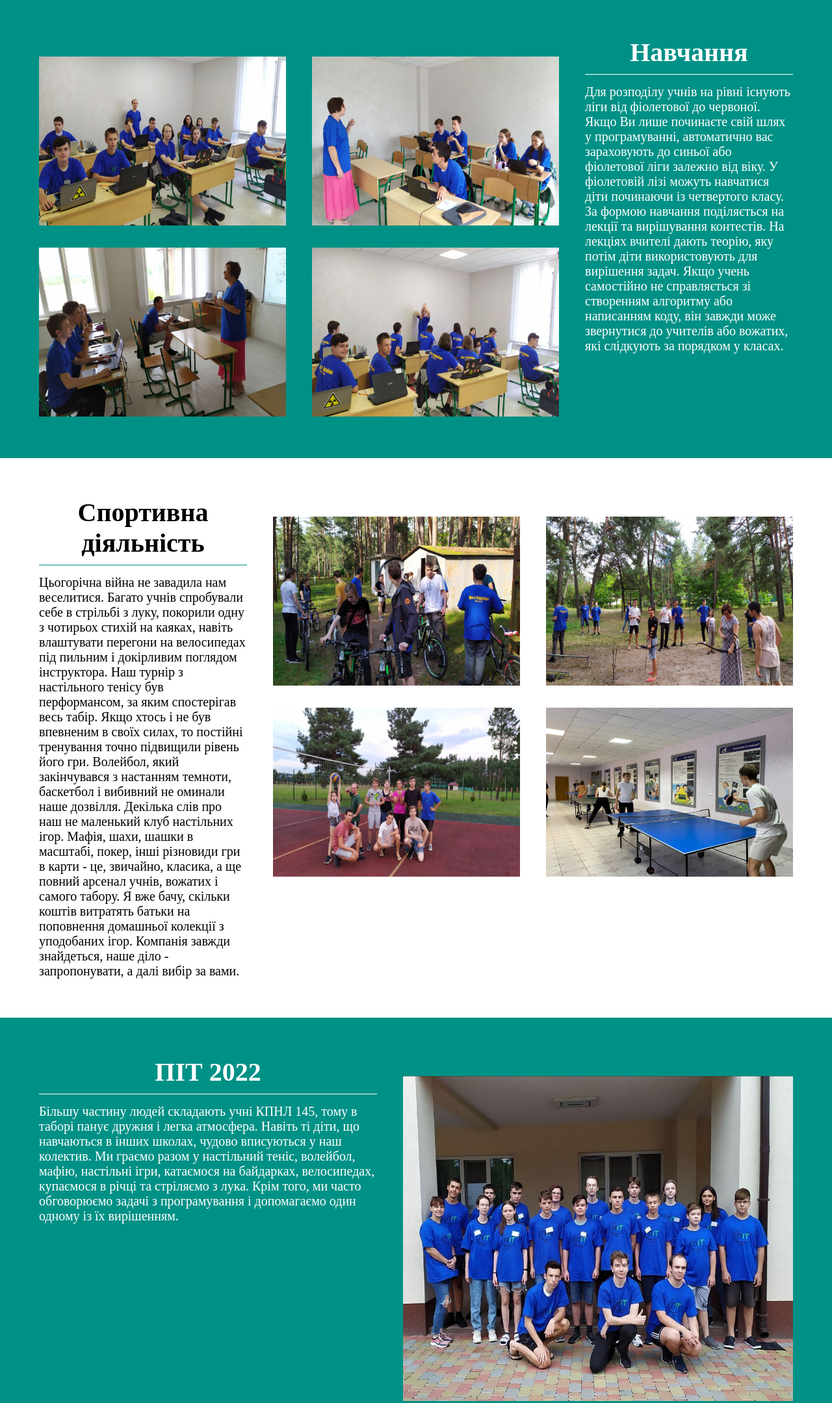
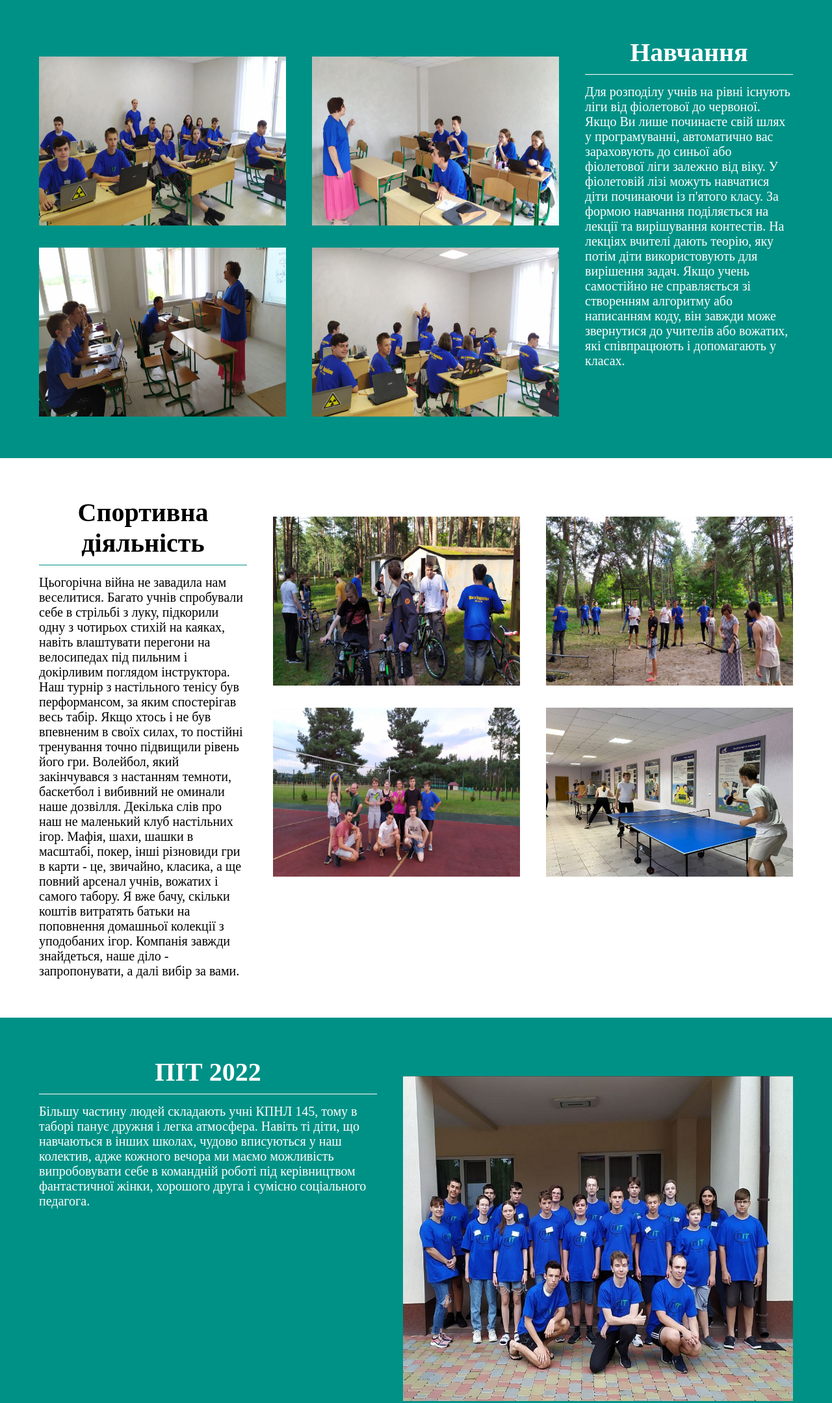
Before and after one commit to M1Keeeeee/PIT_2022, a plain HTML site: page index.html in a window 1280 px wide. Shown: the part 1340-3499 px from the top of the page at 65% size. Drawn offline with Linux system fonts and the light colour scheme.

Commit message:
Ninth commit

```diff
--- a/index.html
+++ b/index.html
@@ -64,11 +64,10 @@
             <h2 class="main_p_right">Навчання</h2>
             <p class="main_p_text_right"> Для розподілу учнів на рівні існують ліги від фіолетової до червоної. Якщо Ви
                 лише починаєте свій шлях у програмуванні, автоматично вас зараховують до синьої або фіолетової ліги
-                залежно від віку. У фіолетовій лізі можуть навчатися діти починаючи із четвертого класу.
+                залежно від віку. У фіолетовій лізі можуть навчатися діти починаючи із п'ятого класу.
                 За формою навчання поділяється на лекції та вирішування контестів. На лекціях вчителі дають теорію, яку
                 потім діти використовують для вирішення задач. Якщо учень самостійно не справляється зі створенням
-                алгоритму або написанням коду, він завжди може звернутися до учителів або вожатих, які слідкують за
-                порядком у класах.
+                алгоритму або написанням коду, він завжди може звернутися до учителів або вожатих, які співпрацюють і допомагають у класах.
             </p>
         </div>
 
@@ -79,7 +78,7 @@
         <div>
             <h2 class="main_p">Спортивна діяльність</h2>
             <p class="main_p_text"> Цьогорічна війна не завадила нам веселитися. Багато учнів спробували себе в стрільбі
-                з луку, покорили
+                з луку, підкорили
                 одну з чотирьох стихій на каяках, навіть влаштувати перегони на велосипедах під пильним і докірливим
                 поглядом інструктора.
                 Наш турнір з настільного тенісу був перформансом, за яким спостерігав весь табір. Якщо хтось і не був
@@ -107,10 +106,9 @@
         <div>
             <h2 class="main_p_right">ПІТ 2022</h2>
             <p class="main_p_text_right"> Більшу частину людей складають учні КПНЛ 145, тому в таборі панує дружня і
-                легка атмосфера. Навіть ті діти, що навчаються в інших школах, чудово вписуються у наш колектив. Ми
-                граємо разом у настільний теніс, волейбол, мафію, настільні ігри, катаємося на байдарках, велосипедах,
-                купаємося в річці та стріляємо з лука. Крім того, ми часто обговорюємо задачі з програмування і
-                допомагаємо один одному із їх вирішенням.
+                легка атмосфера. Навіть ті діти, що навчаються в інших школах, чудово вписуються у наш колектив, адже
+                кожного вечора ми маємо можливість випробовувати себе в командній роботі під керівництвом фантастичної
+                жінки, хорошого друга і сумісно соціального педагога.
             </p>
         </div>
         <div>
@@ -134,7 +132,7 @@
         <img class="photo_footer" src="./Foto/Galery_11.jpg" alt="Galery_11">
         <img class="photo_footer" src="./Foto/Galery_12.jpg" alt="Galery_12">
         <img class="photo_footer" src="./Foto/Galery_13.jpg" alt="Galery_13">
-        <img class="photo_footer" src="./Foto/Galery_14.jpg" alt="Galery_14">
+        <img class="photo_footer" src="./Foto/Galery_16.jpg" alt="Galery_16">
         <img class="photo_footer" src="./Foto/Galery_15.jpg" alt="Galery_15">
 
     </Section>
@@ -143,8 +141,7 @@
 
         <h2 class="main_p">Офіційний Сайт</h2>
         <p> <a class="main_p_text_right" href="https://pit.org.ua/">Школа ПІТ</a></p>
-        <p> <a class="main_p_text_right"  href="https://chayka-boguslav.com/">chayka-boguslav.com</a>
-        </p>
+        <p> <a class="main_p_text_right" href="https://chayka-boguslav.com/">chayka-boguslav.com</a></p>
 
     </Section>
 </body>
```
Also changed, not shown: Foto/Galery_16.jpg (added).
